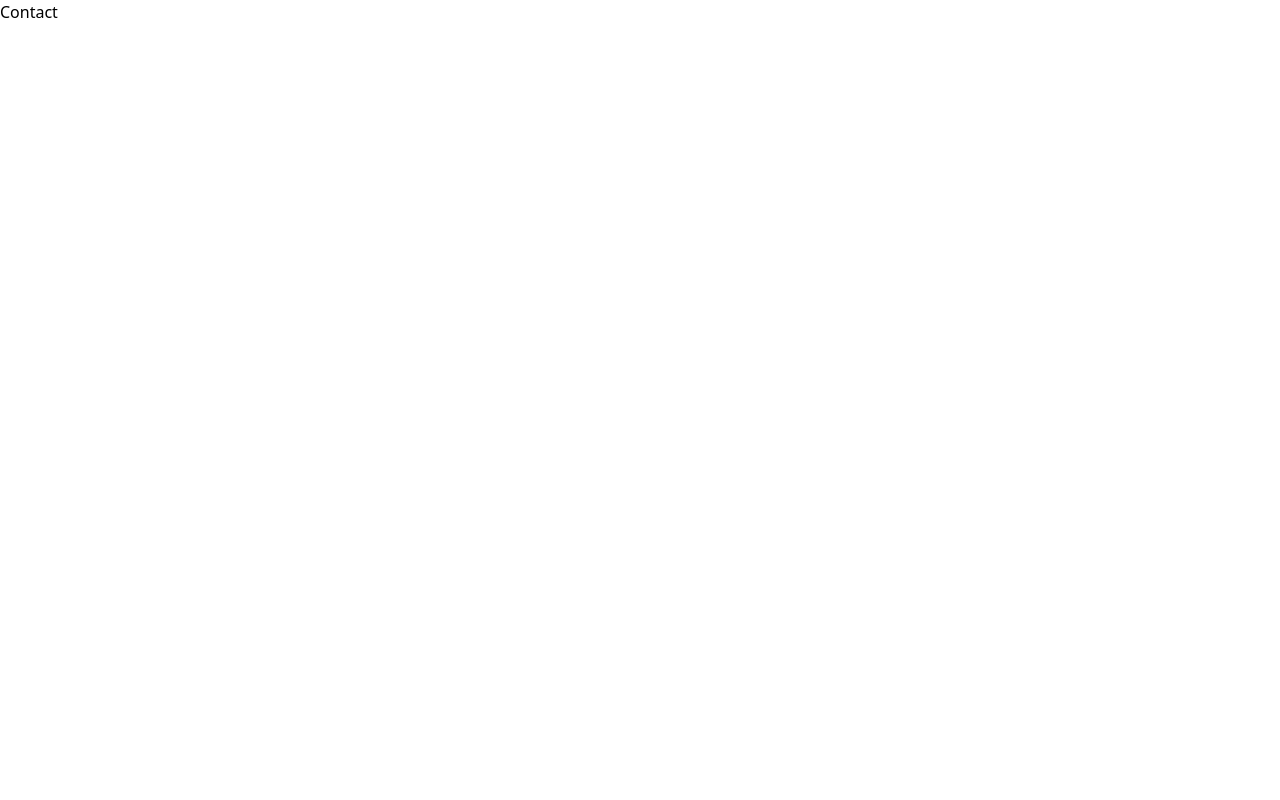
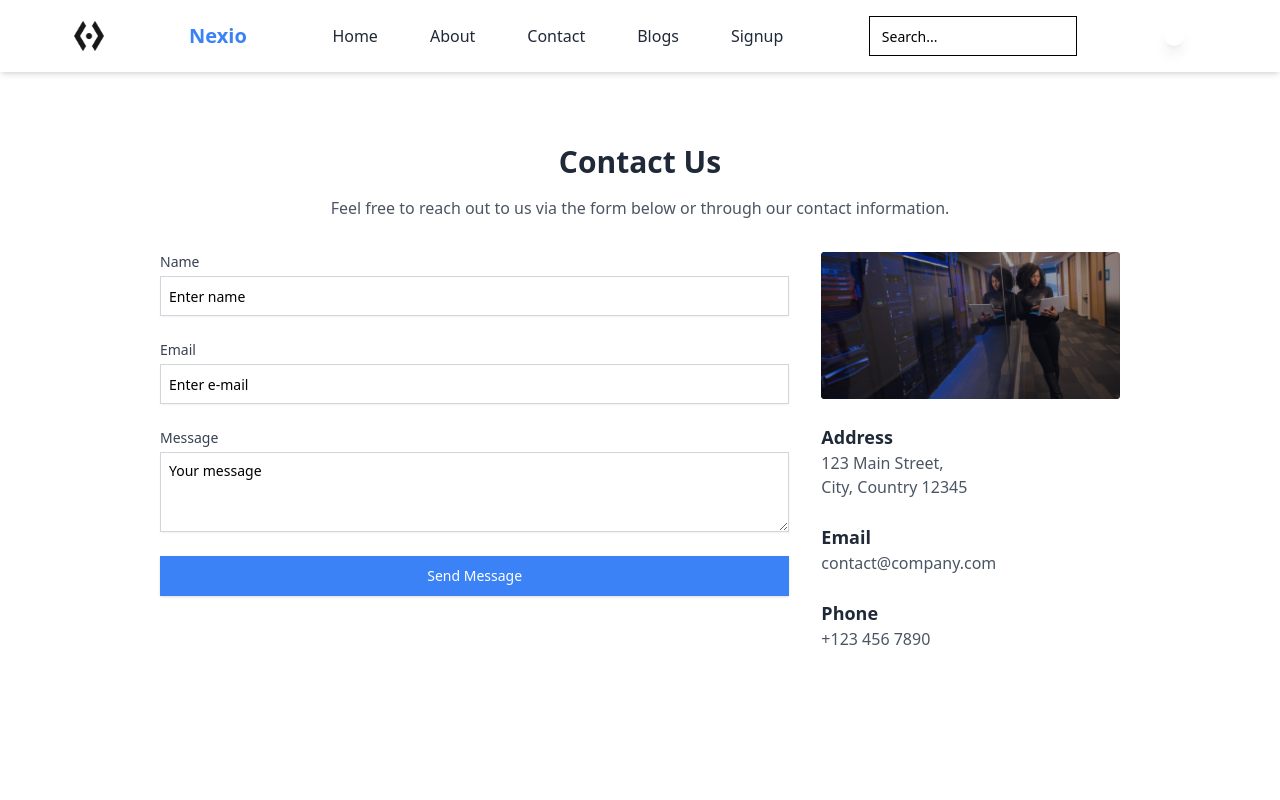
Before and after one commit to Dinesh10731j/Nexio, a Next.js app: page /contact in a window 1280 px wide. Shown: the top 800 px of the page. Built offline with nearby package versions, Linux system fonts and the light colour scheme.

Commit message:
contact page completed

```diff
--- a/src/app/(landingpage)/contact/page.tsx
+++ b/src/app/(landingpage)/contact/page.tsx
@@ -1,9 +1,107 @@
-import React from 'react'
+import React from 'react';
+import Header from '@/components/header';
+import Footer from '@/components/footer';
+import Image from 'next/image';
+import dummyImage from "../../../assets/Image.png";
+import { Input } from '@/components/ui/input';
+import { Textarea } from '@/components/ui/textarea';
+import { Button } from '@/components/ui/button';
+
 
 const Contact = () => {
   return (
-    <div>Contact</div>
-  )
-}
+    <>
+      <Header />
+      <div className="min-h-screen py-10 px-4">
+        <div className="max-w-5xl mx-auto  rounded-lg p-8">
+          <h2 className="text-3xl font-bold text-gray-800 mb-4 text-center">
+            Contact Us
+          </h2>
+          <p className="text-center text-gray-600 mb-8">
+            Feel free to reach out to us via the form below or through our contact information.
+          </p>
 
-export default Contact
+          <div className="grid grid-cols-1 md:grid-cols-2 lg:grid-cols-3 gap-8">
+            {/* Contact Form */}
+            <form className="space-y-6 md:col-span-2">
+              <div>
+                <label className="block text-sm font-medium text-gray-700" htmlFor="name">
+                  Name
+                </label>
+                <Input
+
+                  type='text'
+                placeholder='Enter name'
+                  required
+                  className="mt-1 block w-full p-2 border border-gray-300 rounded-md shadow-sm focus:ring-indigo-500 focus:border-indigo-500"
+                />
+              </div>
+
+              <div>
+                <label className="block text-sm font-medium text-gray-700" htmlFor="email">
+                  Email
+                </label>
+                <Input
+                type='email'
+                 placeholder='Enter e-mail'
+                  required
+                  className="mt-1 block w-full p-2 border border-gray-300 rounded-md shadow-sm focus:ring-indigo-500 focus:border-indigo-500"
+                />
+              </div>
+
+              <div>
+                <label className="block text-sm font-medium text-gray-700" htmlFor="message">
+                  Message
+                </label>
+                <Textarea
+                  placeholder='Your message'
+                  required
+                  className="mt-1 block w-full p-2 border border-gray-300 rounded-md shadow-sm focus:ring-indigo-500 focus:border-indigo-500"
+                />
+              </div>
+
+              <div>
+                <Button
+                  type="submit"
+                  className="w-full bg-blue-500 text-white py-2 px-4 rounded-md shadow hover:bg-blue-700 focus:ring-blue-500 focus:ring-offset-2"
+                >
+                  Send Message
+                </Button>
+              </div>
+            </form>
+
+            {/* Contact Information & Image */}
+            <div className="space-y-6">
+              {/* Image */}
+              <Image
+                src={dummyImage}// Replace this with the actual image URL
+                alt="Contact Us"
+                className="w-full h-auto object-cover rounded-md"
+              />
+
+              <div>
+                <h3 className="text-lg font-semibold text-gray-800">Address</h3>
+                <p className="text-gray-600">
+                  123 Main Street, <br /> City, Country 12345
+                </p>
+              </div>
+
+              <div>
+                <h3 className="text-lg font-semibold text-gray-800">Email</h3>
+                <p className="text-gray-600">contact@company.com</p>
+              </div>
+
+              <div>
+                <h3 className="text-lg font-semibold text-gray-800">Phone</h3>
+                <p className="text-gray-600">+123 456 7890</p>
+              </div>
+            </div>
+          </div>
+        </div>
+      </div>
+      <Footer />
+    </>
+  );
+};
+
+export default Contact;
--- /dev/null
+++ b/src/components/ui/textarea.tsx
@@ -0,0 +1,24 @@
+import * as React from "react"
+
+import { cn } from "@/lib/utils"
+
+export interface TextareaProps
+  extends React.TextareaHTMLAttributes<HTMLTextAreaElement> {}
+
+const Textarea = React.forwardRef<HTMLTextAreaElement, TextareaProps>(
+  ({ className, ...props }, ref) => {
+    return (
+      <textarea
+        className={cn(
+          "flex min-h-[80px] w-full rounded-md border border-input bg-background px-3 py-2 text-sm ring-offset-background placeholder:text-muted-foreground focus-visible:outline-none focus-visible:ring-2 focus-visible:ring-ring focus-visible:ring-offset-2 disabled:cursor-not-allowed disabled:opacity-50",
+          className
+        )}
+        ref={ref}
+        {...props}
+      />
+    )
+  }
+)
+Textarea.displayName = "Textarea"
+
+export { Textarea }
```
Also changed, not shown: src/components/header.tsx (+79 -25 lines).
